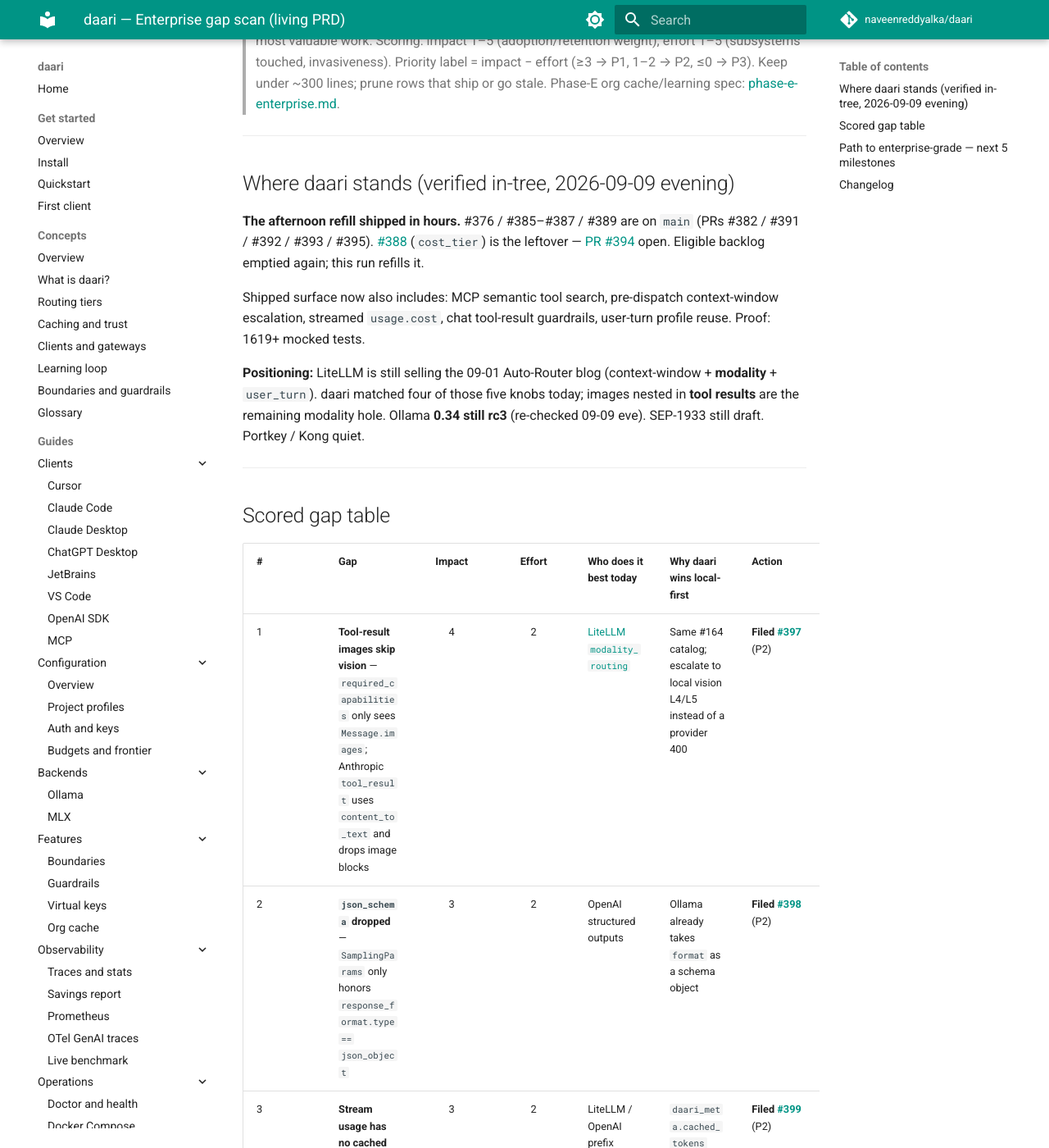
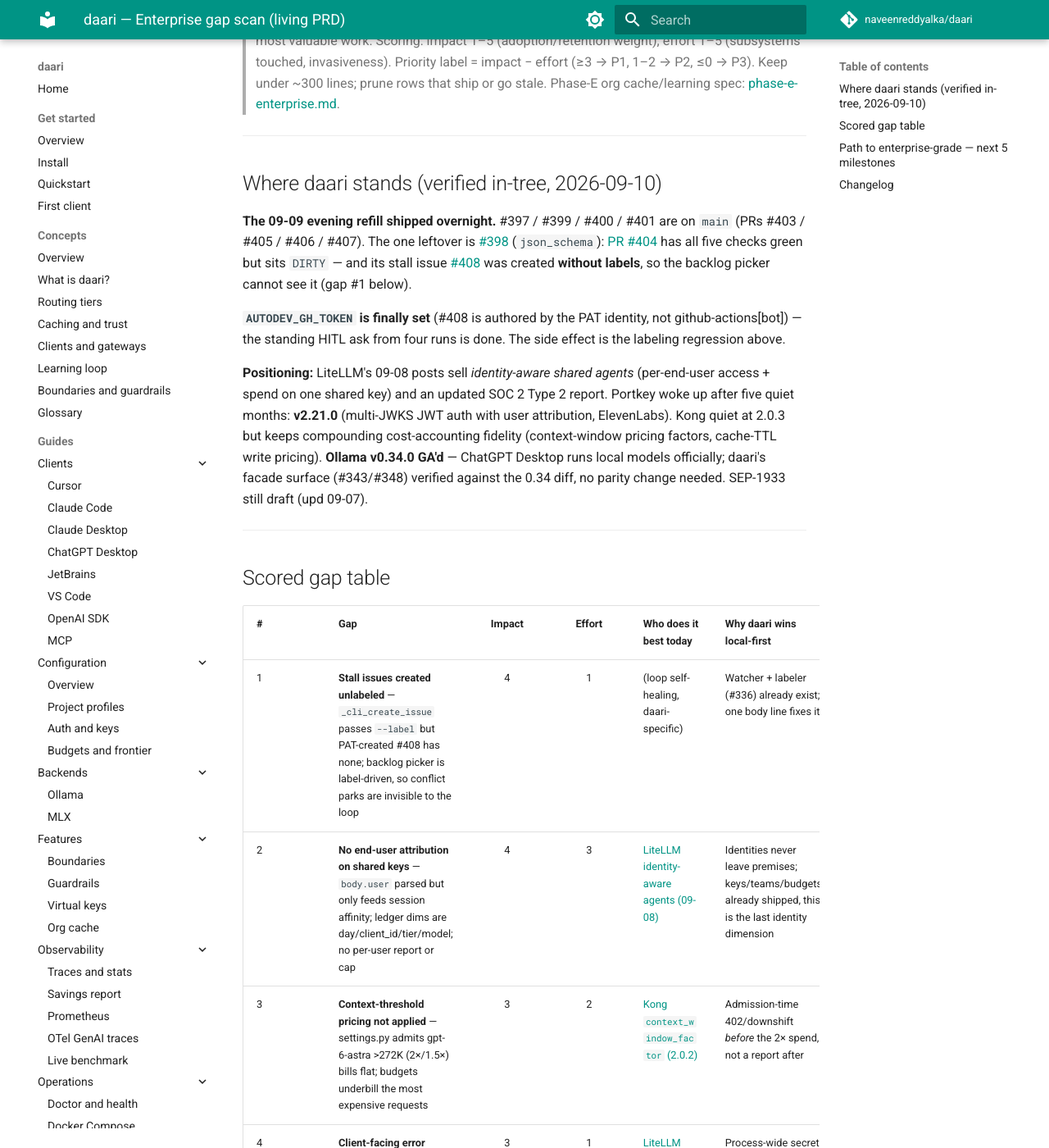
Before and after one commit to naveenreddyalka/daari, an MkDocs documentation site: the page built from docs/prd/ENTERPRISE.md, in a window 1280 px wide and 1400 px high, scrolled down 219 px. Shown: the whole window at 82% size. Built offline with MkDocs 1.6.1 and Material for MkDocs 9.7.7, drawn with Linux system fonts in a browser that asks for light colours; comment, search, counter and statistics services are not loaded; some of the changed text lies outside the part shown.

Commit message:
docs(prd): 2026-09-10 gap scan — AUTODEV_GH_TOKEN live but stall labels regressed; filed #409–#412
Co-authored-by: Naveen Reddy Alka <naveenreddyalka@users.noreply.github.com>

```diff
--- a/docs/prd/ENTERPRISE.md
+++ b/docs/prd/ENTERPRISE.md
@@ -11,22 +11,28 @@
 
 ---
 
-## Where daari stands (verified in-tree, 2026-09-09 evening)
+## Where daari stands (verified in-tree, 2026-09-10)
 
-**The afternoon refill shipped in hours.** #376 / #385–#387 / #389 are on
-`main` (PRs #382 / #391 / #392 / #393 / #395). [#388](https://github.com/naveenreddyalka/daari/issues/388)
-(`cost_tier`) is the leftover — [PR #394](https://github.com/naveenreddyalka/daari/pull/394)
-open. Eligible backlog emptied again; this run refills it.
+**The 09-09 evening refill shipped overnight.** #397 / #399 / #400 / #401 are
+on `main` (PRs #403 / #405 / #406 / #407). The one leftover is
+[#398](https://github.com/naveenreddyalka/daari/issues/398) (`json_schema`):
+[PR #404](https://github.com/naveenreddyalka/daari/pull/404) has all five
+checks green but sits `DIRTY` — and its stall issue
+[#408](https://github.com/naveenreddyalka/daari/issues/408) was created
+**without labels**, so the backlog picker cannot see it (gap #1 below).
 
-Shipped surface now also includes: MCP semantic tool search, pre-dispatch
-context-window escalation, streamed `usage.cost`, chat tool-result
-guardrails, user-turn profile reuse. Proof: 1619+ mocked tests.
+**`AUTODEV_GH_TOKEN` is finally set** (#408 is authored by the PAT identity,
+not github-actions[bot]) — the standing HITL ask from four runs is done. The
+side effect is the labeling regression above.
 
-**Positioning:** LiteLLM is still selling the 09-01 Auto-Router blog
-(context-window + **modality** + `user_turn`). daari matched four of those
-five knobs today; images nested in **tool results** are the remaining
-modality hole. Ollama **0.34 still rc3** (re-checked 09-09 eve). SEP-1933
-still draft. Portkey / Kong quiet.
+**Positioning:** LiteLLM's 09-08 posts sell *identity-aware shared agents*
+(per-end-user access + spend on one shared key) and an updated SOC 2 Type 2
+report. Portkey woke up after five quiet months: **v2.21.0** (multi-JWKS JWT
+auth with user attribution, ElevenLabs). Kong quiet at 2.0.3 but keeps
+compounding cost-accounting fidelity (context-window pricing factors,
+cache-TTL write pricing). **Ollama v0.34.0 GA'd** — ChatGPT Desktop runs
+local models officially; daari's facade surface (#343/#348) verified against
+the 0.34 diff, no parity change needed. SEP-1933 still draft (upd 09-07).
 
 ---
 
@@ -34,52 +40,62 @@
 
 | # | Gap | Impact | Effort | Who does it best today | Why daari wins local-first | Action |
 |---|-----|:--:|:--:|------------------------|----------------------------|--------|
-| 1 | **Tool-result images skip vision** — `required_capabilities` only sees `Message.images`; Anthropic `tool_result` uses `content_to_text` and drops image blocks | 4 | 2 | [LiteLLM `modality_routing`](https://docs.litellm.ai/blog/auto-router-more-routing-configurations) | Same #164 catalog; escalate to local vision L4/L5 instead of a provider 400 | **Filed [#397](https://github.com/naveenreddyalka/daari/issues/397)** (P2) |
-| 2 | **`json_schema` dropped** — `SamplingParams` only honors `response_format.type == json_object` | 3 | 2 | OpenAI structured outputs | Ollama already takes `format` as a schema object | **Filed [#398](https://github.com/naveenreddyalka/daari/issues/398)** (P2) |
-| 3 | **Stream usage has no cached tokens** — #386 added `cost`; OpenAI UIs also read `prompt_tokens_details.cached_tokens` | 3 | 2 | LiteLLM / OpenAI prefix cache | `daari_meta.cached_tokens` already parsed on L6; L0/L1 are fully cached | **Filed [#399](https://github.com/naveenreddyalka/daari/issues/399)** (P2) |
-| 4 | **`/v1/models` hides context windows** — #385 table is internal-only | 3 | 2 | OpenRouter / Ollama `/api/tags` | Clients stop guessing 4k and trimming pastes L4 would take | **Filed [#400](https://github.com/naveenreddyalka/daari/issues/400)** (P2) |
-| 5 | **`long_context` still uses 24k chars** — disagrees with `routing.context_windows` × 0.95 | 3 | 2 | (daari self-inflicted) | One table, one hop | **Filed [#401](https://github.com/naveenreddyalka/daari/issues/401)** (P2) |
-| 6 | **In-body `cost_tier`** | 3 | 2 | OpenRouter Auto | Header still wins | **In flight [#388](https://github.com/naveenreddyalka/daari/issues/388)** / [PR #394](https://github.com/naveenreddyalka/daari/pull/394) |
+| 1 | **Stall issues created unlabeled** — `_cli_create_issue` passes `--label` but PAT-created #408 has none; backlog picker is label-driven, so conflict parks are invisible to the loop | 4 | 1 | (loop self-healing, daari-specific) | Watcher + labeler (#336) already exist; one body line fixes it | **Filed [#409](https://github.com/naveenreddyalka/daari/issues/409)** (P1) |
+| 2 | **No end-user attribution on shared keys** — `body.user` parsed but only feeds session affinity; ledger dims are day/client_id/tier/model; no per-user report or cap | 4 | 3 | [LiteLLM identity-aware agents (09-08)](https://docs.litellm.ai/blog) | Identities never leave premises; keys/teams/budgets already shipped, this is the last identity dimension | **Filed [#410](https://github.com/naveenreddyalka/daari/issues/410)** (P2) |
+| 3 | **Context-threshold pricing not applied** — settings.py admits gpt-6-astra >272K (2×/1.5×) bills flat; budgets underbill the most expensive requests | 3 | 2 | [Kong `context_window_factor` (2.0.2)](https://developer.konghq.com/ai-gateway/changelog/) | Admission-time 402/downshift *before* the 2× spend, not a report after | **Filed [#411](https://github.com/naveenreddyalka/daari/issues/411)** (P2) |
+| 4 | **Client-facing error details skip redaction** — `detail=f"Routing failed: {exc}"` raw; `redact_secrets()` only guards the request log | 3 | 1 | [LiteLLM v1.102-dev fix](https://github.com/BerriAI/litellm/pull/39964) | Process-wide secret registry makes leak-proofing structural | **Filed [#412](https://github.com/naveenreddyalka/daari/issues/412)** (P2) |
+| 5 | **`json_schema` dropped** | 3 | 2 | OpenAI structured outputs | Ollama takes `format` schemas natively | **In flight [#398](https://github.com/naveenreddyalka/daari/issues/398)** / [PR #404](https://github.com/naveenreddyalka/daari/pull/404) — unparked by #409 |
+| 6 | **Multi-JWKS SSO** — `resolve_jwks_url` takes one URL; Portkey v2.21 merges keys from several IdPs | 2 | 2 | [Portkey v2.21](https://portkey.ai/docs/changelog/enterprise) | Straightforward cache extension | Watch — file when a fleet has two IdPs |
 | 7 | **Batch API** — no `/v1/batches` | 4 | 4 | OpenRouter Batch API | Idle local tiers overnight; MCP Tasks (#315) template | Watch |
-| 8 | **MCP agent identity** — [SEP-1933](https://github.com/modelcontextprotocol/modelcontextprotocol/pull/1933) still **draft** | 3 | 3 | MCP Tier-1 SDKs | `secret://oauth` + key expiry ready | Watch |
-| 9 | **Gemini facade / A2A / admin UI / off-peak / `/v1/images`** | 2–3 | 2–4 | Kong / LiteLLM / OpenRouter | No new client demand this run | Watch / non-goal |
-| 10 | **Ollama 0.34 facade** — still **rc3** (ChatGPT Desktop, tool search, compaction) | 2 | 2 | Ollama upstream | #343 recipe | Watch — verify when 0.34.0 GAs |
+| 8 | **MCP agent identity** — [SEP-1933](https://github.com/modelcontextprotocol/modelcontextprotocol/pull/1933) still **draft** (upd 09-07) | 3 | 3 | MCP Tier-1 SDKs | `secret://oauth` + key expiry ready | Watch |
+| 9 | **SOC 2 / trust center** — LiteLLM ships an updated Type 2 report | 3 | 5 | LiteLLM | Not agent work; positioning: daari's audit hash chain (#378) is verifiable by the customer, not an auditor PDF | Non-goal for the loop; note for humans |
+| 10 | **Gemini facade / A2A / admin UI / off-peak / `/v1/images` / WIF upstream auth** | 2–3 | 2–4 | Kong / LiteLLM / Portkey v2.20 | No client demand this run | Watch / non-goal |
 
-Afternoon rows #385–#387 / #389 and #376 shipped. Pruned from the active table.
+Resolved watches: **Ollama 0.34 GA** — `api/types.go` diff only adds cloud
+model-recommendation `thinking` metadata; facade (#343/#348) untouched.
+Evening rows #397/#399–#401 shipped and are pruned.
 
-Open backlog after this run: #388 (PR in flight) plus
-[#397](https://github.com/naveenreddyalka/daari/issues/397)–[#401](https://github.com/naveenreddyalka/daari/issues/401).
+Open backlog after this run:
+[#398](https://github.com/naveenreddyalka/daari/issues/398) (PR parked, see #409),
+[#409](https://github.com/naveenreddyalka/daari/issues/409)–[#412](https://github.com/naveenreddyalka/daari/issues/412).
 
 ---
 
 ## Path to enterprise-grade — next 5 milestones
 
-1. **Land #388** (merge [PR #394](https://github.com/naveenreddyalka/daari/pull/394)
-   after it picks up `main`) so OpenRouter bodies map `cost_tier`.
-2. **See what agents see** ([#397](https://github.com/naveenreddyalka/daari/issues/397)):
-   tool-result screenshots are the last LiteLLM modality gap.
-3. **Structured outputs + honest catalog**
-   ([#398](https://github.com/naveenreddyalka/daari/issues/398)/[#400](https://github.com/naveenreddyalka/daari/issues/400)/[#401](https://github.com/naveenreddyalka/daari/issues/401)):
-   json_schema through, windows advertised, one long-context rule.
-4. **Finish live spend** ([#399](https://github.com/naveenreddyalka/daari/issues/399)):
-   cached tokens next to `usage.cost`.
-5. **HITL leftovers:** `AUTODEV_GH_TOKEN`; merge
-   [#373](https://github.com/naveenreddyalka/daari/pull/373) (brew v1.4.0).
-   Batch API stays watch.
-
-Standing HITL asks: `AUTODEV_GH_TOKEN`; merge #373.
+1. **Re-arm the loop's self-healing**
+   ([#409](https://github.com/naveenreddyalka/daari/issues/409)): stall issues
+   must always carry labels; includes unparking
+   [PR #404](https://github.com/naveenreddyalka/daari/pull/404) so #398 lands.
+2. **Identity-aware shared agents**
+   ([#410](https://github.com/naveenreddyalka/daari/issues/410)): per-end-user
+   spend attribution and caps on shared virtual keys — LiteLLM's current
+   headline, done without identities leaving the building.
+3. **Honest long-context billing**
+   ([#411](https://github.com/naveenreddyalka/daari/issues/411)): threshold
+   pricing so budgets deny *before* the 2× request, not after.
+4. **Leak-proof error surfaces**
+   ([#412](https://github.com/naveenreddyalka/daari/issues/412)): every
+   client-visible detail through the secret registry.
+5. **HITL:** merge [#373](https://github.com/naveenreddyalka/daari/pull/373)
+   (brew v1.4.0, BEHIND). `AUTODEV_GH_TOKEN` ask is **done** — thank you.
 
 ---
 
 ## Changelog
 
-- **2026-09-09 evening** — Afternoon refill shipped (#376/#385/#386/#387/#389).
-  Outward: LiteLLM modality routing still the advertised hole; Ollama 0.34
-  rc3; SEP-1933 draft. Inward: Anthropic `tool_result` drops images;
-  `json_schema` ignored; stream usage has cost but no cached tokens;
-  `/v1/models` omits `context_windows`; `long_context` still 24k chars.
-  Filed [#397](https://github.com/naveenreddyalka/daari/issues/397)–[#401](https://github.com/naveenreddyalka/daari/issues/401)
-  (all P2).
+- **2026-09-10** — Evening refill shipped overnight (#397/#399/#400/#401);
+  backlog empty again. `AUTODEV_GH_TOKEN` set, with a new side effect:
+  PAT-created stall issue #408 lost its labels, orphaning conflict-parked
+  PR #404. Outward: Ollama 0.34 GA (facade verified, no change); Portkey
+  v2.21 after five quiet months (multi-JWKS + user attribution); LiteLLM
+  identity-aware shared agents + SOC 2; Kong quiet. Inward verified: no
+  end-user ledger dimension; threshold pricing knowingly unapplied
+  (settings.py comment); error details bypass `redact_secrets()`. Filed
+  [#409](https://github.com/naveenreddyalka/daari/issues/409) (P1) and
+  [#410](https://github.com/naveenreddyalka/daari/issues/410)–[#412](https://github.com/naveenreddyalka/daari/issues/412)
+  (P2).
+- **2026-09-09 evening** — Filed #397–#401 (all P2).
 - **2026-09-09 pm** — Filed #385–#389.
 - **2026-09-09** — Park over, v1.4.0 released. Filed #374–#378.
 - **2026-09-08** — Nine-PR park; filed #368 / #369.
```
